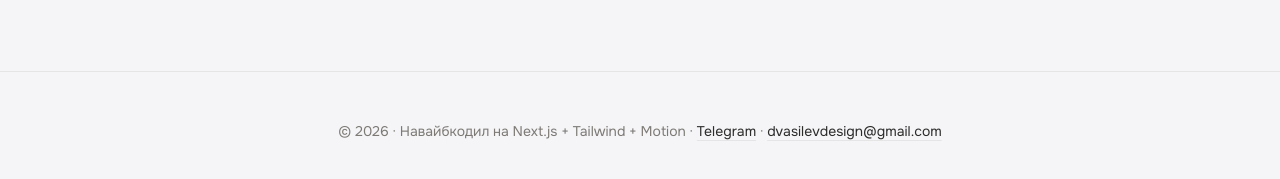
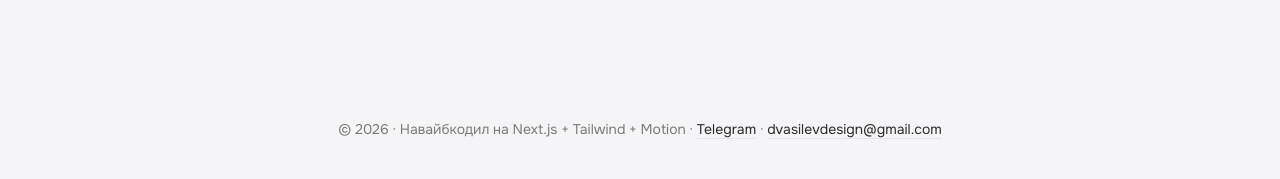
Before and after one commit to d1mavasilev/my-portfolio-next, a Next.js app: page / in a window 1280 px wide. Shown: the part 5732-5911 px from the top of the page. Built offline with nearby package versions, Linux system fonts and the light colour scheme.

Commit message:
описание

```diff
--- a/app/globals.css
+++ b/app/globals.css
@@ -211,7 +211,6 @@ body {
     top: 0;
     background-color: rgba(255, 255, 255, 0.95);
     backdrop-filter: blur(10px);
-    border-bottom: 1px solid var(--color-border);
     z-index: 100;
     padding: var(--spacing-sm) 0;
     transition: opacity 0.25s ease;
@@ -662,7 +661,7 @@ body.home.avatar-in-header .header {
 }
 
 .case-title {
-    margin-bottom: var(--spacing-md);
+    margin-bottom: var(--spacing-xs);
     text-wrap: balance;
 }
 
@@ -977,7 +976,6 @@ figcaption {
 
 .footer {
     padding: var(--spacing-lg) 0;
-    border-top: 1px solid var(--color-border);
     margin-top: var(--spacing-md);
 }
 
--- a/app/portfolio.css
+++ b/app/portfolio.css
@@ -81,7 +81,6 @@ body.home {
     top: 0;
     background-color: rgba(255, 255, 255, 0.95);
     backdrop-filter: blur(10px);
-    border-bottom: 1px solid var(--color-border);
     z-index: 100;
     padding: var(--spacing-sm) 0;
     transition: opacity 0.25s ease;
@@ -866,7 +865,6 @@ figcaption {
 
 .footer {
     padding: var(--spacing-lg) 0;
-    border-top: 1px solid var(--color-border);
     margin-top: var(--spacing-md);
 }
 
```
